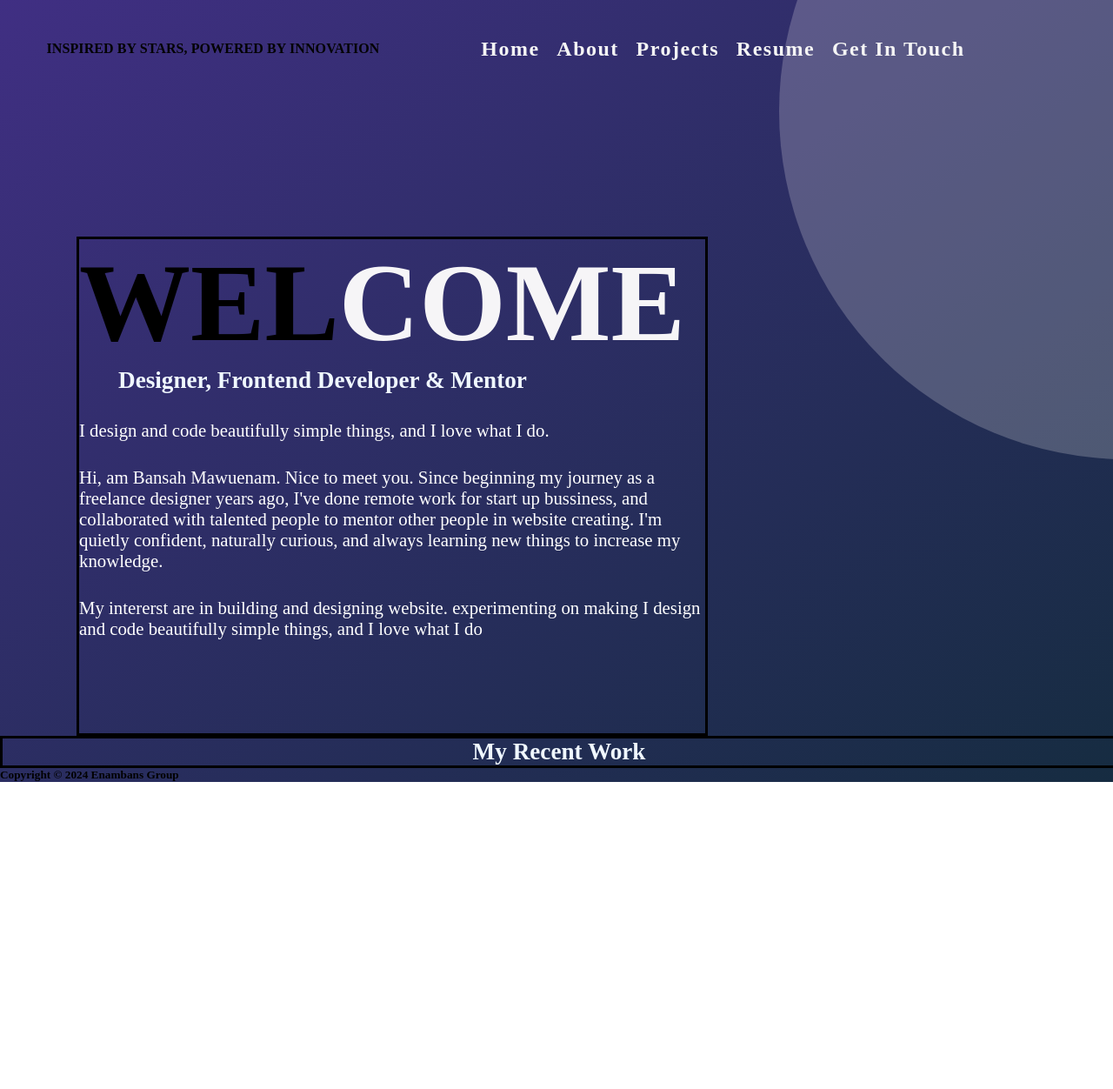
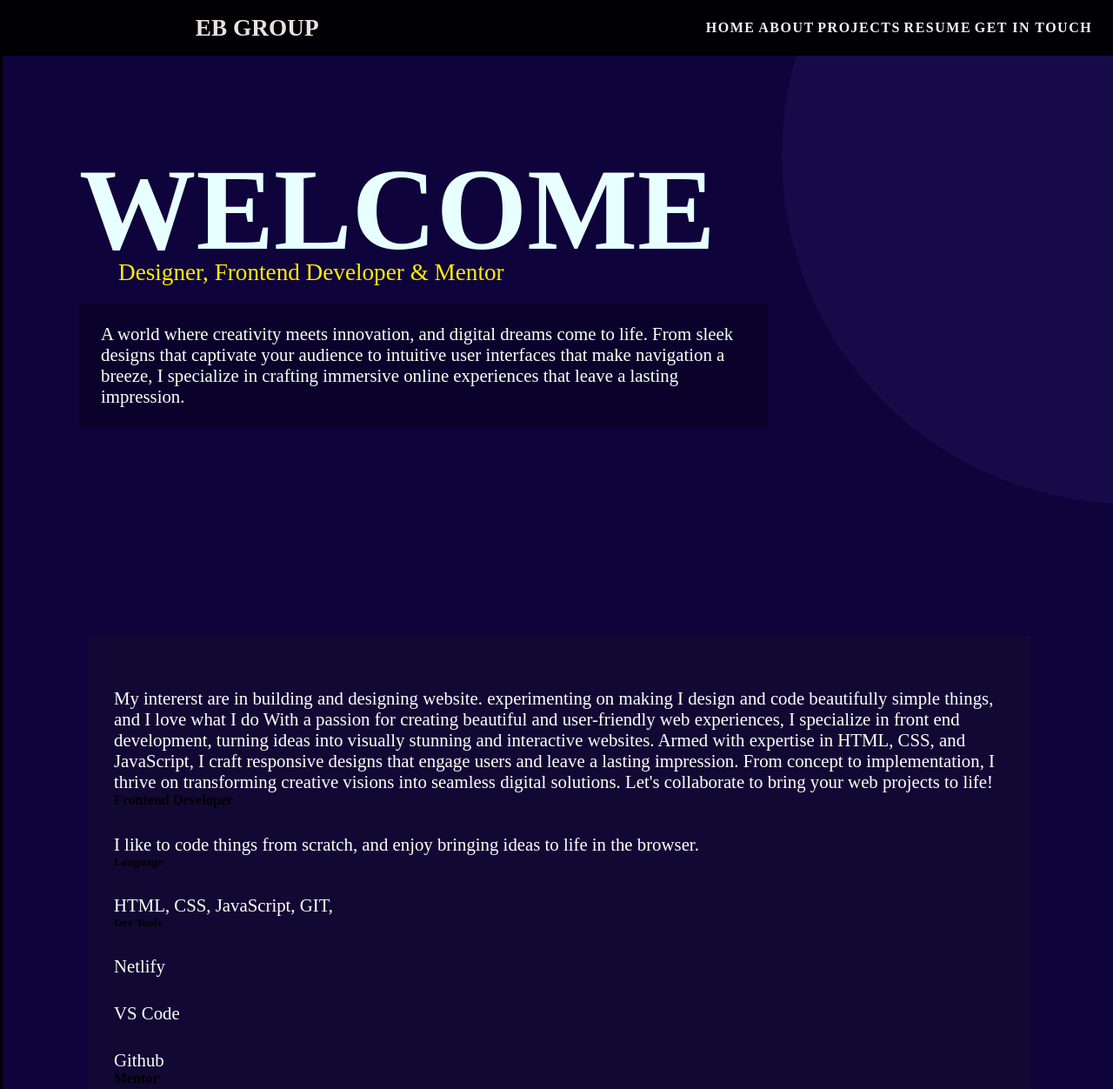
Before and after one commit to E-namBans/enambans, a plain HTML site: page main.html in a window 1280 px wide. Shown: the top 1252 px of the page at 87% size. Before the commit the page ends 899 px from the top, so only its background shows below. Drawn offline with Linux system fonts and the light colour scheme; a web font is replaced by a local one.

Commit message:
Add files via upload

```diff
--- a/main.css
+++ b/main.css
@@ -1,14 +1,21 @@
 *{
     margin: 0px;
     padding: 0px;
+    font-family: HARTWELL ALT !important;
 }
 
 /* GENERAL STYLE */
 h2{
-    color: aliceblue;
+    color: rgb(255, 238, 0);
     font-size: 1.7rem;
-    font-family: hartwell-alt;
+    font-family: HARTWELL ALT;
+    font-weight: 100;
 }
+
+h1{
+    font-family: HARTWELL ALT;
+}
+
 p{
     color:white;
     margin-top: 30px;
@@ -26,23 +33,39 @@ body{
     overflow-y: hidden;
     width: 100%;
     height: 100%;
-    background-image: linear-gradient(to bottom right, rgb(64, 47, 131), #162c41);
+    background-color: rgb(14, 3, 59);
     overflow-x: hidden ;
+    margin-bottom: 170px;
+    border: solid;
 }
+
+/* body:hover{
+    background-color: white;
+} */
 
 nav{
     display: flex;
     justify-content: space-around;
     align-items: center;
-    min-height: 14vh;
+    min-height: 8vh;
     z-index: 1;
+    background-color: rgb(1, 0, 5);
+    position: fixed;
+    top: 0;
+    width: 100%;
+    overflow: hidden;
 }
 
 .logo h5{
-    color: rgb(3, 3, 3);
+    color: rgb(235, 225, 225);
     text-transform: uppercase;
     letter-spacing: 0.09px;
-font-size: 1rem;
+font-size: 1.7rem;
+
+}
+.logo h5:hover{
+   color: white;
+font-weight: bolder;
 
 }
 
@@ -50,8 +73,9 @@ font-size: 1rem;
     height: 40px;
     display: flex;
     justify-content: space-around;
-    width: 45%;
+    width: 35%;
     align-items: center;
+    margin-right: -80vh;
 }
 
 .nav-links li {
@@ -68,9 +92,10 @@ font-size: 1rem;
     text-decoration-color: white;
     letter-spacing: 1.5px;
     font-weight: bold;
-    font-size: 1.5rem;
+    font-size: 1.rem;
     transition: 0.4s ease;
-    font-family: hartwell-alt;
+    font-family: HARTWELL ALT;
+    text-transform: uppercase;
 
 }
 
@@ -89,7 +114,7 @@ input{
     height: 100vh;
     border-radius: 50%;
   position: absolute;
-  background-color: #fffbfb36;
+  background-color: #2a196652;
   margin-left: 70%;
   margin-top: -30%;
   z-index: -1 ;
@@ -98,31 +123,52 @@ input{
 
 .wraper {
     height: 71vh;
-    width: 90vh;
-    border: solid;
+    width: 99vh;
     margin-left: 11vh;
     margin-top: 20vh;
+
+
 }
 
 .wraper h1{
     font-size: 16vh;
     font-family: hartwell-alt;
 
+
 }.wraper h2{
     margin-left: 45px;
+    margin-top: -20px;
+
 }
 
-.wraper h1 span{
-    color: rgb(246, 245, 247);
+.wraper h1 {
+    color: #e7fffe;
+    font-size: 8.4rem;
+}
+.wraper .para {
+   background-color: rgba(0, 0, 0, 0.281);
+}
+
+.wraper .para p{
+
+    margin-top: 20px;
+    align-items: center;
+    justify-content: center;
+    padding: 25px;
+    padding-top: 23px !important;
+
 }
 
 
-.wraper3{
-    width: 100%;
-  height: 450vh;
-    text-align: center;
-    border: solid;
+/* PROJECTS SECTION */
+#About{
+
+    width: 80%;
+background-color: rgb(17, 9, 51);
+    text-align:left;
+padding: 30PX;
     height: fit-content;
+    margin:auto;
 }
 
 
@@ -135,10 +181,7 @@ footer{
      justify-content: space-between;
  }
 
- footer h5{
 
-
- }
 
 
 /* MEDIA SCREEN FOR RESPOSIVE SITE */
--- a/main.html
+++ b/main.html
@@ -20,12 +20,12 @@
 
             <nav>
                 <div class="logo">
-                    <h5>Inspired by Stars, Powered by Innovation</h5>
+                    <h5>EB GROUP</h5>
                 </div>
 
                     <ul class="nav-links">
-                        <li> <a href="#">Home</a></li>
-                        <li> <a href="#">About</a></li>
+                        <li> <a href="#Home">Home</a></li>
+                        <li> <a href="#About">About</a></li>
                         <li> <a href="project.html">Projects</a></li>
                         <li> <a href="#">Resume</a></li>
                         <li> <a href="#">Get In Touch</a></li>
@@ -57,23 +57,20 @@
 
 <div class="circle"></div>
 
-        <div class="wraper">
+        <div id="Home" class="wraper">
 <h1>
-   WEL<span>COME</span>
+   WELCOME
 </h1>
 
 <h2>
     Designer, Frontend Developer & Mentor
 </h2>
+<div class="para">
     <p>
-    I design and code beautifully simple things, and I love what I do.
-</p>
-<p>
-    Hi, am Bansah Mawuenam. Nice to meet you.
-Since beginning my journey as a freelance designer years ago, I've done remote work for start up bussiness, and collaborated with talented people to mentor other people in website creating. I'm quietly confident, naturally curious, and always learning new things to increase my knowledge.
+        A world where creativity meets innovation, and digital dreams come to life. From sleek designs that captivate your audience to intuitive user interfaces that make navigation a breeze, I specialize in crafting immersive online experiences that leave a lasting impression.
      </p>
 
-<p> My intererst are in building and designing website. experimenting on making  I design and code beautifully simple things, and I love what I do</p>
+
 </div>
 
 
@@ -82,10 +79,71 @@ Since beginning my journey as a freelance designer years ago, I've done remote w
 
 
 
-<div id="project" class="wraper3">
-<h2>My Recent Work</h2>
+         <section id="About">
+<p>
+    My intererst are in building and designing website. experimenting on making  I design and code beautifully simple things, and I love what I do  With a passion for creating beautiful and user-friendly web experiences, I specialize in front end development, turning ideas into visually stunning and interactive websites. Armed with expertise in HTML, CSS, and JavaScript, I craft responsive designs that engage users and leave a lasting impression. From concept to implementation, I thrive on transforming creative visions into seamless digital solutions. Let's collaborate to bring your web projects to life!
+</p>
+
+<div class="grid">
+<div id="Frontend-Developer">
+    <div class="icon"></div>
+    <h4>Frontend Developer</h4>
+    <p>I like to code things from scratch, and enjoy bringing ideas to life in the browser.</p>
+    <h5> Language</h5>
+    <p>HTML, CSS, JavaScript, GIT,</p>
+    <h5>Dev Tools</h5>
+    <p>Netlify</p>
+    <p>VS Code</p>
+    <p>Github</p>
+</div>
+
+<div id="Mentor">
+    <div class="icon"></div>
+    <h4>Mentor</h4>
+    <p>I genuinely care about people, and enjoy helping them work on their craft.</p>
+    <h5>Things I enjoy designing:</h5>
+    <p> UX, UI, Web, Apps, Logos</p>
+    <h5>Design Tools:</h5>
+    <p>Affinity Designer</p>
+    <p>Figma</p>
+    <p>Pen & Paper</p>
+    <p>Pen & Paper</p>
+</div>
 
 
+
+
+</div>
+
+
+         </section>
+
+
+
+
+
+
+<section id="Projects">
+
+<p>
+
+    Whether you're a small business looking to establish your online presence or a growing enterprise in need of a website refresh, I'm here to turn your vision into reality. Let's embark on a journey together to build the website of your dreams one pixel at a time.
+
+    Ready to elevate your online presence? Let's connect and explore the possibilities!
+</p>
+
+
+</section>
+
+
+
+<h2 class="title">My Recent Projects</h2>
+
+
+<p>
+    Hi, am Bansah Mawuenam. Nice to meet you.
+Since beginning my journey as a freelance designer years ago, I've done remote work for start up bussiness, and collaborated with talented people to mentor other people in website creating. I'm quietly confident, naturally curious, and always learning new things to increase my knowledge.
+</p>
 </div>
 
 
```
Lines whose indentation alone changed are shown as unchanged.
